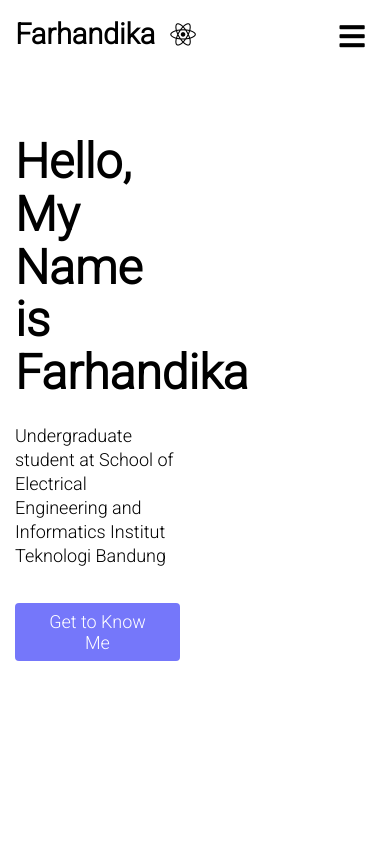
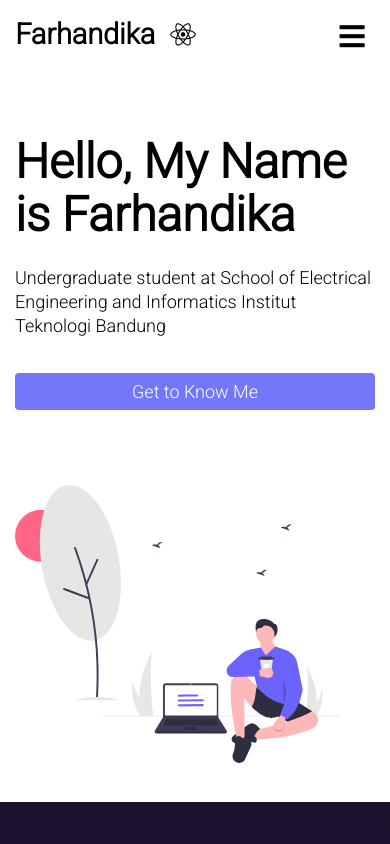
Before and after one commit to Fdika24/Landing, a React (Create React App) app: page / in a window 390 px wide. Shown: the top 844 px of the page. Built offline with nearby package versions, Linux system fonts and the light colour scheme.

Commit message:
body fixed

```diff
--- a/src/components/hero.css
+++ b/src/components/hero.css
@@ -9,14 +9,11 @@
 .home__hero-row {
     position: static;
 }
-/*.row {
+.row {
     display: flex;
-    margin-right: -15px;
-    margin-bottom: -15px;
-    margin-right: -15px;
     flex-wrap: wrap;
     align-content: stretch;
-}*/
+}
 
 .col {
     margin-bottom: 15px;
@@ -83,19 +80,18 @@
 }
 @media screen and (max-width: 960px) { /* This is for mobile bois */
     .home__hero-img {
-        margin-left: 0;
+        margin-left: 0px;
     }
-    @media screen and (max-width: 520px) {
-        .home__hero-img{
-            display: none;
-        }
+    .row {
+        align-content: stretch;
     }
+
     .col {
         margin-bottom: 15px;
         padding-right: 15px;
         padding-left:15px;
         flex : 1;
-        max-width: 50%;
-        flex-basis: 50%;
+        max-width: 100%;
+        flex-basis: 100%;
     }
 }
```
